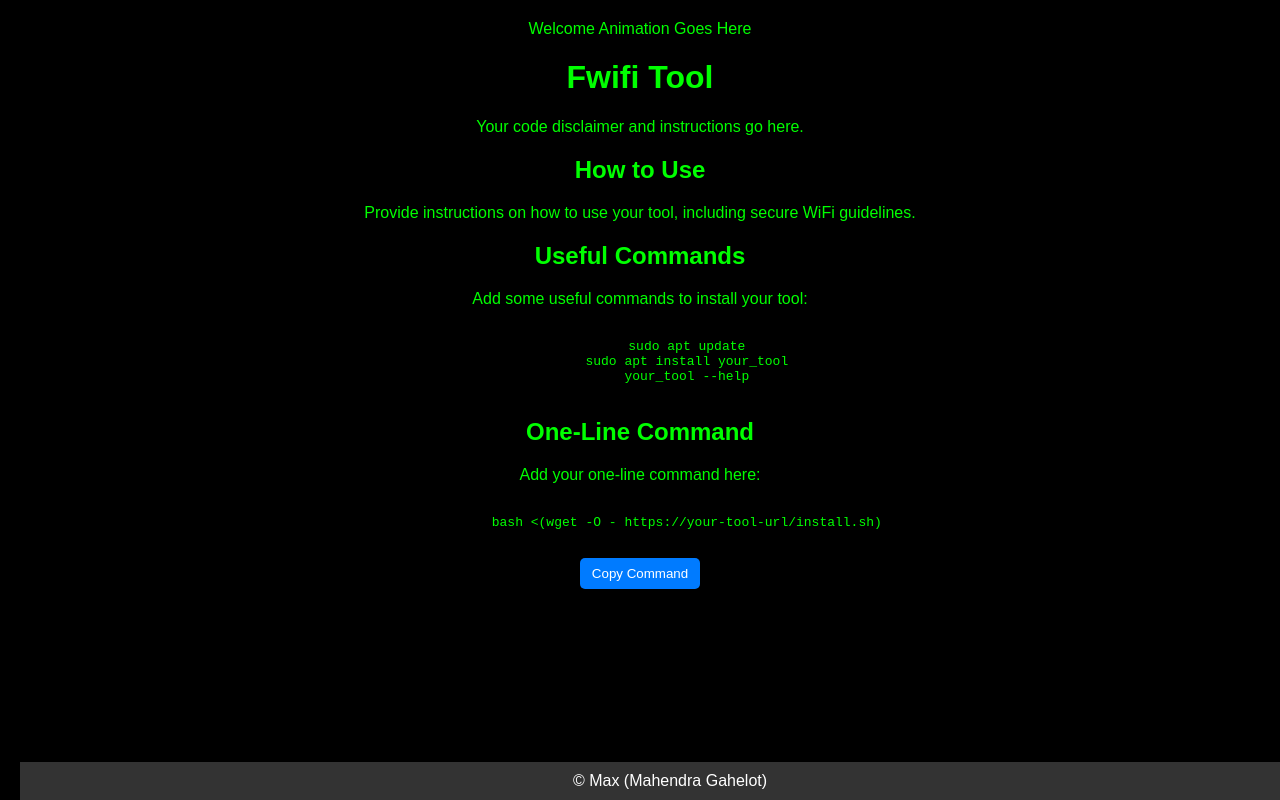
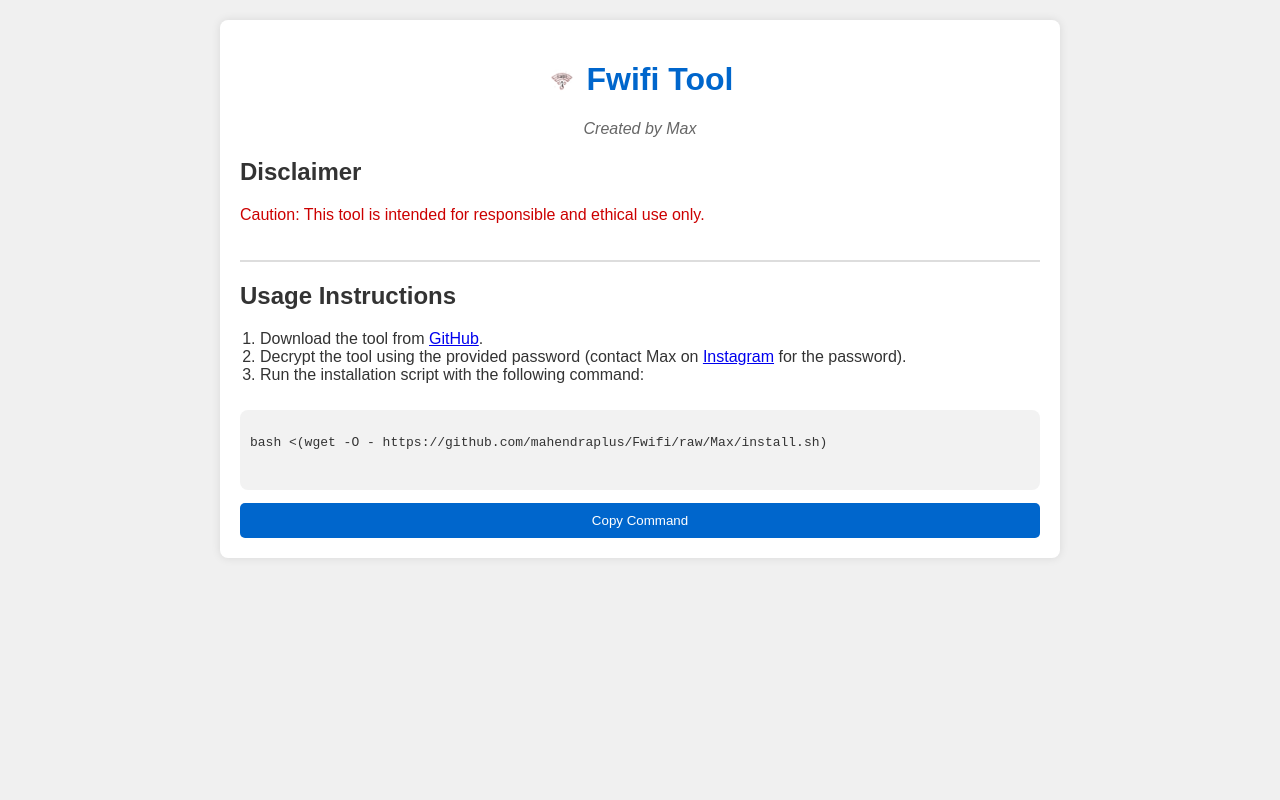
Before and after one commit to mahendraplus/Fwifi, a plain HTML site: page docs/index.html in a window 1280 px wide. Drawn offline with Linux system fonts and the light colour scheme.

Commit message:
Update index.html

```diff
--- a/docs/index.html
+++ b/docs/index.html
@@ -2,127 +2,140 @@
 <html lang="en">
 <head>
     <meta charset="UTF-8">
+    <meta http-equiv="X-UA-Compatible" content="IE=edge">
     <meta name="viewport" content="width=device-width, initial-scale=1.0">
-    <meta name="description" content="Fwifi Tool by Max (Mahendra Gahelot) - A powerful tool for secure WiFi management.">
-    <meta name="keywords" content="Fwifi, WiFi, Cybersecurity, Hacking, Max, Mahendra Gahelot">
-    <meta name="author" content="Max (Mahendra Gahelot)">
-    <meta name="robots" content="index, follow">
-    <meta name="googlebot" content="index, follow">
-
-    <title>Fwifi Tool</title>
-
-    <!-- Open Graph meta tags for better sharing on social media -->
-    <meta property="og:title" content="Fwifi Tool by Max">
-    <meta property="og:description" content="A powerful tool for secure WiFi management.">
-    <meta property="og:image" content="link_to_your_thumbnail_image">
-    <meta property="og:url" content="your_website_url">
-    <meta property="og:type" content="website">
-
-    <!-- Twitter Card meta tags for better sharing on Twitter -->
-    <meta name="twitter:card" content="summary_large_image">
-    <meta name="twitter:title" content="Fwifi Tool by Max">
-    <meta name="twitter:description" content="A powerful tool for secure WiFi management.">
-    <meta name="twitter:image" content="link_to_your_thumbnail_image">
-
-    <!-- Canonical tag to specify the preferred version of the page -->
-    <link rel="canonical" href="your_canonical_url">
-
-    <!-- Favicons for better visual recognition -->
-    <link rel="icon" href="favicon.ico" type="image/x-icon">
-    <link rel="apple-touch-icon" sizes="180x180" href="apple-touch-icon.png">
-    <link rel="icon" type="image/png" sizes="32x32" href="favicon-32x32.png">
-    <link rel="icon" type="image/png" sizes="16x16" href="favicon-16x16.png">
-
-    <!-- Your existing styles go here -->
+    <title>Fwifi Tool by Max</title>
     <style>
         body {
             font-family: 'Arial', sans-serif;
-            background-color: #000;
-            color: #0F0;
-            text-align: center;
             margin: 0;
             padding: 0;
+            background-color: #f0f0f0;
+            color: #333;
         }
 
         .container {
+            max-width: 800px;
+            margin: 20px auto;
+            background-color: #fff;
             padding: 20px;
+            border-radius: 8px;
+            box-shadow: 0 0 10px rgba(0, 0, 0, 0.1);
+        }
+
+        header {
+            text-align: center;
+            margin-bottom: 20px;
         }
 
         h1 {
-            color: #0F0;
+            color: #0066cc;
+            display: flex;
+            align-items: center;
+            justify-content: center;
         }
 
-        /* Add more styles as needed */
-
-        #copyBtn {
-            cursor: pointer;
-            padding: 8px 12px;
-            background-color: #007BFF;
-            border: none;
-            color: #FFF;
-            border-radius: 5px;
+        .wifi-icon {
+            width: 30px;
+            height: 30px;
+            margin-right: 10px;
         }
 
-        #footer {
-            background-color: #333;
-            color: #FFF;
+        .subtitle {
+            font-style: italic;
+            color: #666;
+        }
+
+        .disclaimer {
+            border-bottom: 2px solid #ddd;
+            padding-bottom: 20px;
+            margin-bottom: 20px;
+        }
+
+        .caution {
+            color: #cc0000;
+        }
+
+        .instructions {
+            text-align: left;
+        }
+
+        ol {
+            padding-left: 20px;
+        }
+
+        pre {
+            background-color: #f2f2f2;
             padding: 10px;
-            position: fixed;
-            bottom: 0;
+            border-radius: 8px;
+            margin-top: 10px;
+            overflow-x: auto;
+        }
+
+        code {
+            display: block;
+            white-space: pre;
+        }
+
+        #copyButton {
+            background-color: #0066cc;
+            color: #fff;
+            padding: 10px;
+            border: none;
+            border-radius: 5px;
+            cursor: pointer;
             width: 100%;
+        }
+
+        #copyButton:hover {
+            background-color: #004080;
         }
     </style>
 </head>
 <body>
     <div class="container">
-        <!-- Welcome intro animation (replace with your Lottie or SVG animation) -->
-        <div id="welcomeAnimation">Welcome Animation Goes Here</div>
+        <header>
+            <h1>
+                <img src="https://raw.githubusercontent.com/mahendraplus/Fwifi/Max/fwifi.png" alt="Wi-Fi Icon" class="wifi-icon">
+                Fwifi Tool
+            </h1>
+            <p class="subtitle">Created by Max</p>
+        </header>
 
-        <!-- Page content -->
-        <h1>Fwifi Tool</h1>
-        <p>Your code disclaimer and instructions go here.</p>
+        <section class="disclaimer">
+            <h2>Disclaimer</h2>
+            <p class="caution">Caution: This tool is intended for responsible and ethical use only.</p>
+        </section>
 
-        <h2>How to Use</h2>
-        <p>Provide instructions on how to use your tool, including secure WiFi guidelines.</p>
+        <section class="instructions">
+            <h2>Usage Instructions</h2>
+            <ol>
+                <li>Download the tool from <a href="https://github.com/mahendraplus/Fwifi/raw/Max/Fwifi.max" target="_blank">GitHub</a>.</li>
+                <li>Decrypt the tool using the provided password (contact Max on <a href="https://instagram.com/m4u.xt" target="_blank">Instagram</a> for the password).</li>
+                <li>Run the installation script with the following command:</li>
+            </ol>
 
-        <h2>Useful Commands</h2>
-        <p>Add some useful commands to install your tool:</p>
-        <pre>
-            <!-- Example commands -->
-            <code>sudo apt update</code>
-            <code>sudo apt install your_tool</code>
-            <code>your_tool --help</code>
-        </pre>
+            <div style="width: 100%; overflow-x: auto;">
+                <pre id="bashCode">
+                    <code>bash <(wget -O - https://github.com/mahendraplus/Fwifi/raw/Max/install.sh)</code>
+                </pre>
+            </div>
 
-        <h2>One-Line Command</h2>
-        <p>Add your one-line command here:</p>
-        <pre>
-            <!-- Example one-line command -->
-            <code>bash <(wget -O - https://your-tool-url/install.sh)</code>
-        </pre>
-
-        <!-- Copy button for the one-line command -->
-        <button id="copyBtn" onclick="copyCommand()">Copy Command</button>
-
-        <!-- Copyright footer -->
-        <div id="footer">
-            &copy; Max (Mahendra Gahelot)
-        </div>
+            <button id="copyButton" onclick="copyToClipboard()">Copy Command</button>
+        </section>
     </div>
 
-    <!-- Add your JavaScript code here -->
     <script>
-        // Example JavaScript code for copying the command to clipboard
-        function copyCommand() {
-            var commandText = document.querySelector("pre code");
-            var tempInput = document.createElement("input");
-            document.body.appendChild(tempInput);
-            tempInput.value = commandText.innerText;
-            tempInput.select();
-            document.execCommand("copy");
-            document.body.removeChild(tempInput);
-            alert("Command copied to clipboard!");
+        function copyToClipboard() {
+            const codeElement = document.getElementById('bashCode');
+            const textArea = document.createElement('textarea');
+            textArea.value = codeElement.innerText;
+            document.body.appendChild(textArea);
+            textArea.select();
+            document.execCommand('copy');
+            document.body.removeChild(textArea);
+            alert('Command copied to clipboard!');
         }
     </script>
 </body>
-</html
+</html>
```
